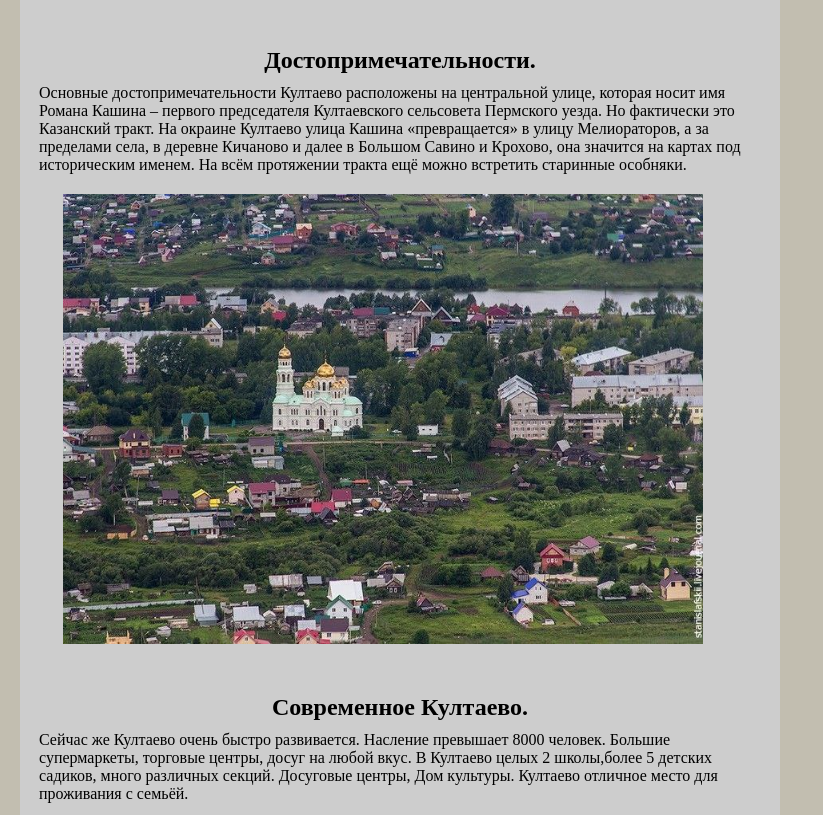
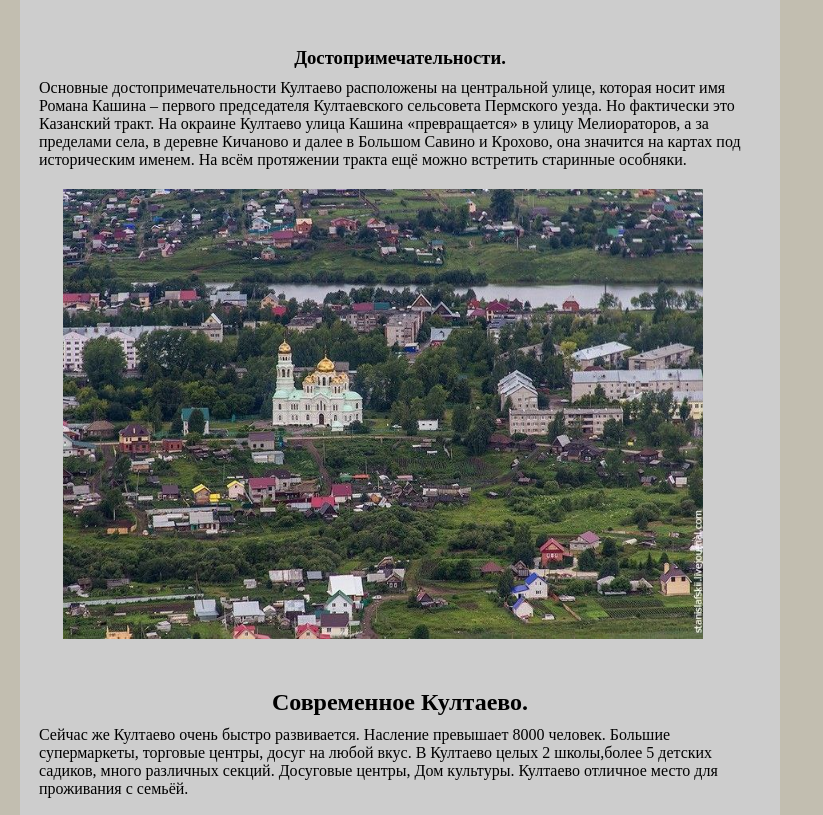
Before and after one commit to unetka/kultaevo, a plain HTML site: page index.html in a window 1280 px wide. Shown: the part 1620-2435 px from the top of the page, without its empty margins (0-823 px from the left). Drawn offline with Linux system fonts and the light colour scheme.

Commit message:
Add files via upload

```diff
--- a/Style.css
+++ b/Style.css
@@ -19,6 +19,7 @@ body{
     flex-direction: column;
     align-items: center;
     background-color: #cdcdcd;
+    max-width: 100%;
     width: 95%;
     height: 90%;
 }
--- a/index.html
+++ b/index.html
@@ -55,7 +55,7 @@
             </div>
             <div class="dostop">
                 <div class="main-text">
-                    <h2>Достопримечательности.</h2>
+                    <h3>Достопримечательности.</h3>
                 </div>
                 <div class="text">
                     <p>
```
